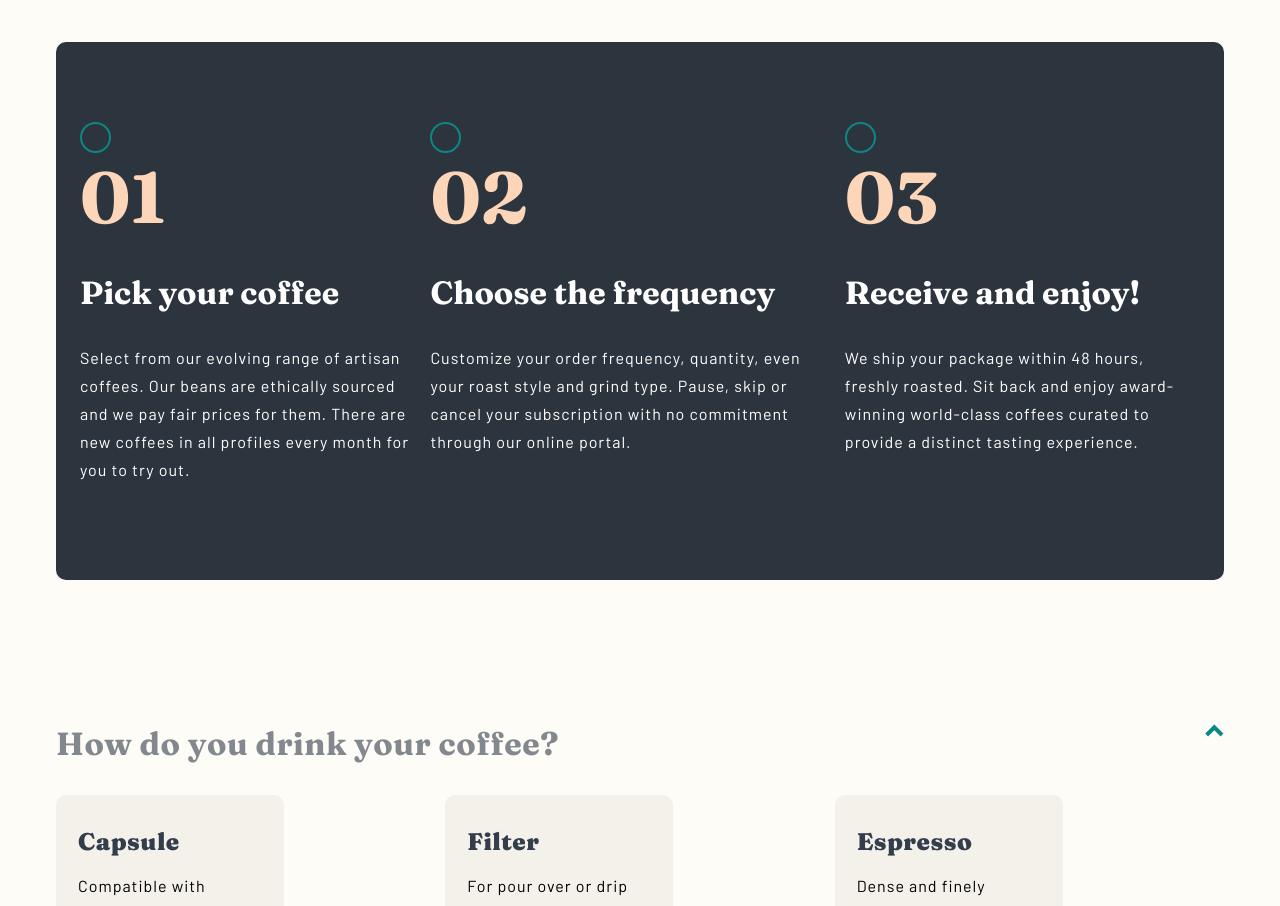
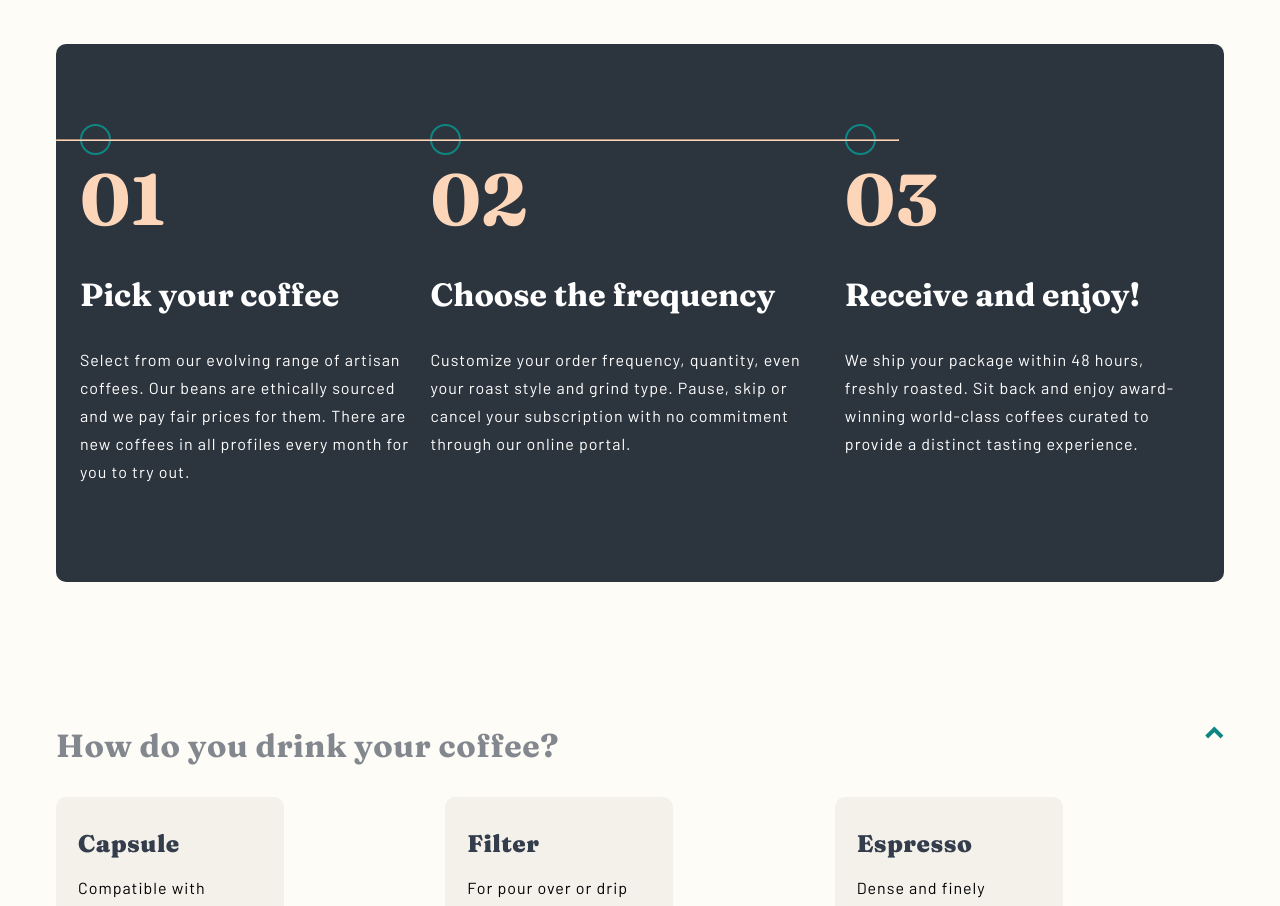
Before and after one commit to vincitaylaran/coffeeroasters-sub-site, a Next.js app: page /plan in a window 1280 px wide. Shown: the part 800-1706 px from the top of the page. Built offline with nearby package versions, Linux system fonts and the light colour scheme.

Commit message:
Implement the drawing for <HowItWorks />

```diff
--- a/components/HowItWorks.tsx
+++ b/components/HowItWorks.tsx
@@ -5,15 +5,35 @@ interface Props {
   dark?: boolean
 }
 
+// This HorizontalLine component is needed for the drawing with the circles that sits above the step numbers.
+// This is implemented very poorly and must be refactored. Try considering making an SVG out of it.
+const HorizontalLine = ({ ...props }) => {
+  return (
+    <hr
+      className={`${howItWorks.line} ${
+        props.dark && howItWorks.line__darkPosition
+      }`}
+    />
+  )
+}
+
+// Each Circle component is nested within each cell so it will line up with each step regardless of the
+// viewport width.
+const Circle = () => {
+  return <div className={howItWorks.circle} />
+}
+
 const HowItWorks = ({ style, dark }: Props) => {
   return (
+    <>
+      <HorizontalLine dark={dark} />
+
       <div
         className={`${howItWorks.grid} ${dark && howItWorks.grid__dark}`}
         style={{ ...style }}
       >
-      {/* TODO: Create a line that goes through each circle. */}
         <div className={howItWorks.cell}>
-        <div className={howItWorks.circle}></div>
+          <Circle />
           <h1>01</h1>
           <h3>Pick your coffee</h3>
           <p>
@@ -23,27 +43,29 @@ const HowItWorks = ({ style, dark }: Props) => {
           </p>
         </div>
         <div className={howItWorks.cell}>
-        <div className={howItWorks.circle}></div>
+          <Circle />
+
           <h1>02</h1>
           <h3>Choose the frequency</h3>
           <p>
             Customize your order frequency, quantity, even your roast style and
-          grind type. Pause, skip or cancel your subscription with no commitment
-          through our online portal.
+            grind type. Pause, skip or cancel your subscription with no
+            commitment through our online portal.
           </p>
         </div>
         <div className={howItWorks.cell}>
-        <div className={howItWorks.circle} />
+          <Circle />
 
           <h1>03</h1>
           <h3>Receive and enjoy!</h3>
           <p>
             We ship your package within 48 hours, freshly roasted. Sit back and
-          enjoy award-winning world-class coffees curated to provide a distinct
-          tasting experience.
+            enjoy award-winning world-class coffees curated to provide a
+            distinct tasting experience.
           </p>
         </div>
       </div>
+    </>
   )
 }
 
--- a/styles/HowItWorks.module.scss
+++ b/styles/HowItWorks.module.scss
@@ -1,5 +1,31 @@
 @import "mixins";
 @import "functions";
+
+// This is for the horizontal line that goes through the circles above the step numbers
+// Check the "circle" class below for more about the circles
+@media (min-width: breakpoint(tablet)) {
+  .line {
+    position: relative;
+    top: 17px;
+    z-index: -1;
+    margin: 0;
+    width: 72.2%;
+    border-color: color(pale-orange);
+
+    // If the "true" has been passed to the "dark" prop in <HowItWorks /> then &__darkTopPosition styles
+    // are applied. This is a very poor and brute force way of implementing the styles for this drawing but
+    // it'll do for now.
+    &__darkPosition {
+      top: 97px;
+      z-index: 0;
+      @media (min-width: breakpoint(desktop)) {
+        top: 115px;
+        left: 90px;
+        width: 61%;
+      }
+    }
+  }
+}
 
 .grid {
   text-align: center;
@@ -20,16 +46,17 @@
   }
 
   .cell {
+    // The circle that sits above each step number
+    // Only shows at tablet width or greater
     @media (min-width: breakpoint(tablet)) {
       .circle {
         border-radius: 50%;
         width: 31px;
         height: 31px;
-        background: inherit;
+        background: color(light-cream);
         border: 2px solid color(dark-cyan);
       }
     }
-
     h1 {
       color: color(pale-orange);
       margin: 0;
@@ -50,6 +77,10 @@
       p {
         color: white;
       }
+      .circle {
+        background: color(outer-space);
+        z-index: 2;
+      }
     }
   }
 }
```
Also changed, not shown: public/assets/shared/desktop/steps.svg (added). Lines whose indentation alone changed are shown as unchanged.
